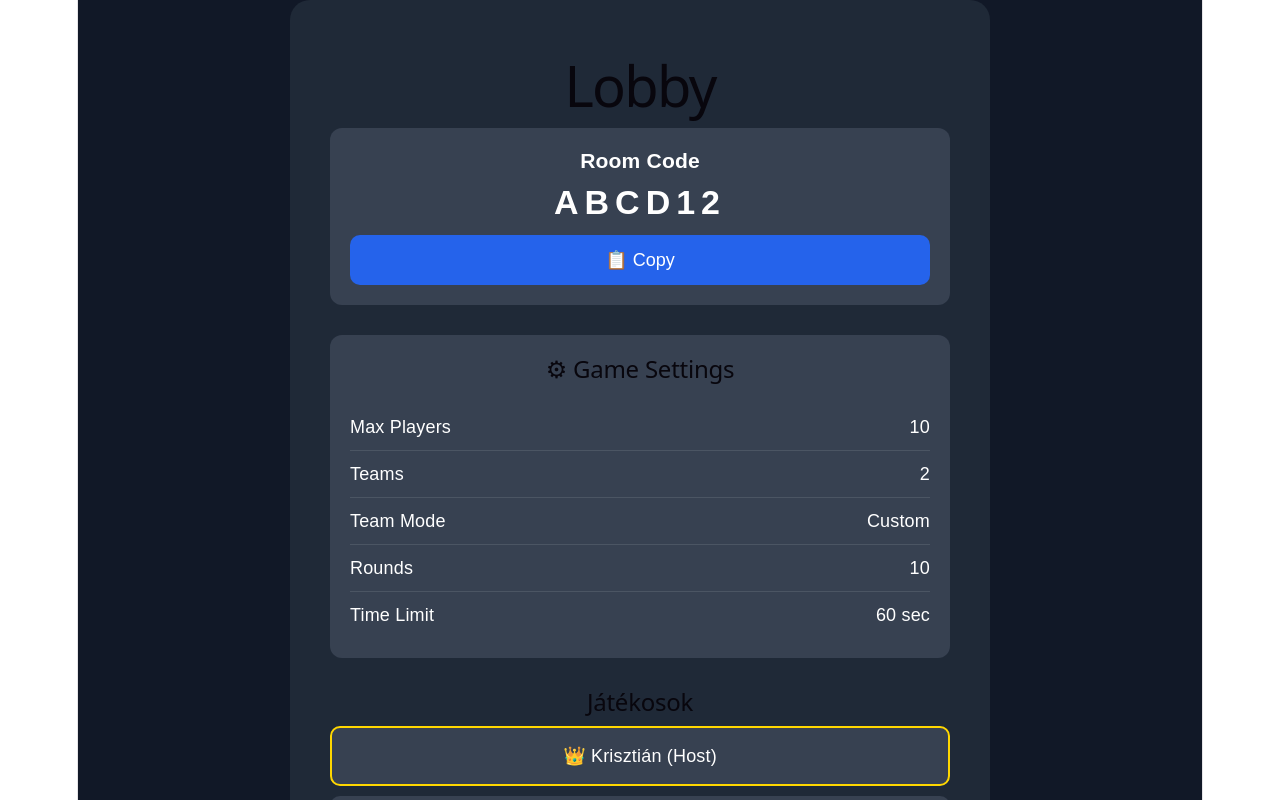
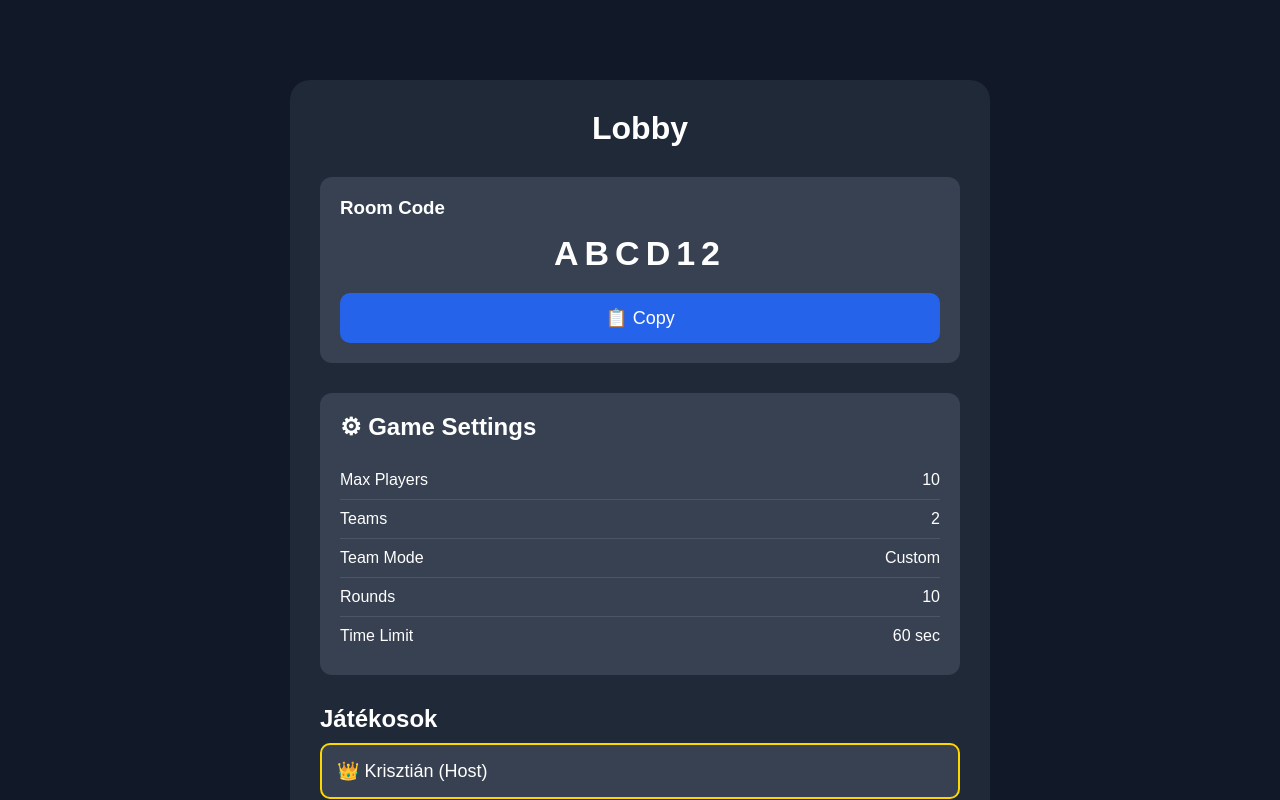
Before and after one commit to gajdoczi/spot-the-difference, a React (Vite) app in the folder client/: page /lobby in a window 1280 px wide. Shown: the top 800 px of the page. Built offline with nearby package versions, Linux system fonts and the light colour scheme.

Commit message:
Player type updated

```diff
--- a/client/src/index.css
+++ b/client/src/index.css
@@ -1,111 +1,29 @@
-:root {
-  --text: #6b6375;
-  --text-h: #08060d;
-  --bg: #fff;
-  --border: #e5e4e7;
-  --code-bg: #f4f3ec;
-  --accent: #aa3bff;
-  --accent-bg: rgba(170, 59, 255, 0.1);
-  --accent-border: rgba(170, 59, 255, 0.5);
-  --social-bg: rgba(244, 243, 236, 0.5);
-  --shadow:
-    rgba(0, 0, 0, 0.1) 0 10px 15px -3px, rgba(0, 0, 0, 0.05) 0 4px 6px -2px;
-
-  --sans: system-ui, 'Segoe UI', Roboto, sans-serif;
-  --heading: system-ui, 'Segoe UI', Roboto, sans-serif;
-  --mono: ui-monospace, Consolas, monospace;
-
-  font: 18px/145% var(--sans);
-  letter-spacing: 0.18px;
-  color-scheme: light dark;
-  color: var(--text);
-  background: var(--bg);
-  font-synthesis: none;
-  text-rendering: optimizeLegibility;
-  -webkit-font-smoothing: antialiased;
-  -moz-osx-font-smoothing: grayscale;
-
-  @media (max-width: 1024px) {
-    font-size: 16px;
-  }
-}
-
-@media (prefers-color-scheme: dark) {
-  :root {
-    --text: #9ca3af;
-    --text-h: #f3f4f6;
-    --bg: #16171d;
-    --border: #2e303a;
-    --code-bg: #1f2028;
-    --accent: #c084fc;
-    --accent-bg: rgba(192, 132, 252, 0.15);
-    --accent-border: rgba(192, 132, 252, 0.5);
-    --social-bg: rgba(47, 48, 58, 0.5);
-    --shadow:
-      rgba(0, 0, 0, 0.4) 0 10px 15px -3px, rgba(0, 0, 0, 0.25) 0 4px 6px -2px;
-  }
-
-  #social .button-icon {
-    filter: invert(1) brightness(2);
-  }
-}
-
-#root {
-  width: 1126px;
-  max-width: 100%;
-  margin: 0 auto;
-  text-align: center;
-  border-inline: 1px solid var(--border);
-  min-height: 100svh;
-  display: flex;
-  flex-direction: column;
+* {
+  margin: 0;
+  padding: 0;
   box-sizing: border-box;
 }
 
-body {
-  margin: 0;
+html,
+body,
+#root {
+  width: 100%;
+  min-height: 100%;
 }
 
-h1,
-h2 {
-  font-family: var(--heading);
-  font-weight: 500;
-  color: var(--text-h);
+body {
+  font-family: Arial, Helvetica, sans-serif;
+  background: #111827;
+  color: white;
 }
 
-h1 {
-  font-size: 56px;
-  letter-spacing: -1.68px;
-  margin: 32px 0;
-  @media (max-width: 1024px) {
-    font-size: 36px;
-    margin: 20px 0;
-  }
-}
-h2 {
-  font-size: 24px;
-  line-height: 118%;
-  letter-spacing: -0.24px;
-  margin: 0 0 8px;
-  @media (max-width: 1024px) {
-    font-size: 20px;
-  }
-}
-p {
-  margin: 0;
+button,
+input,
+select,
+textarea {
+  font: inherit;
 }
 
-code,
-.counter {
-  font-family: var(--mono);
-  display: inline-flex;
-  border-radius: 4px;
-  color: var(--text-h);
+button {
+  cursor: pointer;
 }
-
-code {
-  font-size: 15px;
-  line-height: 135%;
-  padding: 4px 8px;
-  background: var(--code-bg);
-}
--- a/client/src/pages/Home.css
+++ b/client/src/pages/Home.css
@@ -5,7 +5,8 @@
 }
 
 body{
-    overflow:hidden;
+    overflow-y: auto;
+    overflow-x: hidden;
     font-family:Arial, Helvetica, sans-serif;
 }
 
--- a/client/src/pages/Lobby.css
+++ b/client/src/pages/Lobby.css
@@ -1,17 +1,19 @@
 .lobby {
     min-height: 100vh;
+    padding: 40px 20px;
     display: flex;
     justify-content: center;
-    align-items: center;
+    align-items: flex-start;
     background: #111827;
-    color: white;
 }
 
 .lobby-card {
     width: 700px;
     background: #1f2937;
-    padding: 40px;
     border-radius: 20px;
+    padding: 30px;
+
+    margin: 40px 0;
 }
 
 .lobby-card h1 {
--- a/client/src/pages/Lobby.tsx
+++ b/client/src/pages/Lobby.tsx
@@ -25,16 +25,22 @@ function Lobby() {
     id: 1,
     name: "Krisztián",
     host: true,
+    ready: true,
+    team: 1,
   },
   {
     id: 2,
     name: "Peti",
     host: false,
+    ready: false,
+    team: 1,
   },
   {
     id: 3,
     name: "Dani",
     host: false,
+    ready: false,
+    team: 2,
   },
 ],
 });
@@ -49,7 +55,9 @@ function addFakePlayer() {
   id: Date.now(),
   name: "Új játékos",
   host: false,
-      },
+  ready: false,
+  team: 1,
+}
     ],
   });
 }
--- a/client/src/types/Room.ts
+++ b/client/src/types/Room.ts
@@ -1,8 +1,4 @@
-export type Player = {
-  id: number;
-  name: string;
-  host: boolean;
-};
+import type { Player } from "./Player";
 
 export type GameSettings = {
   maxPlayers: number;
```
Also changed, not shown: client/src/types/Player.ts (added, +9 -0 lines). Lines whose indentation alone changed are shown as unchanged.
